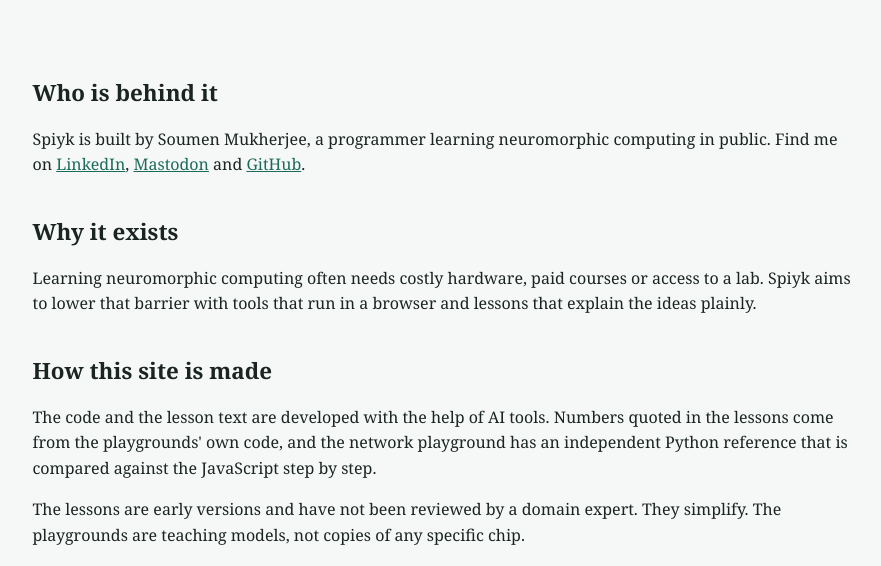
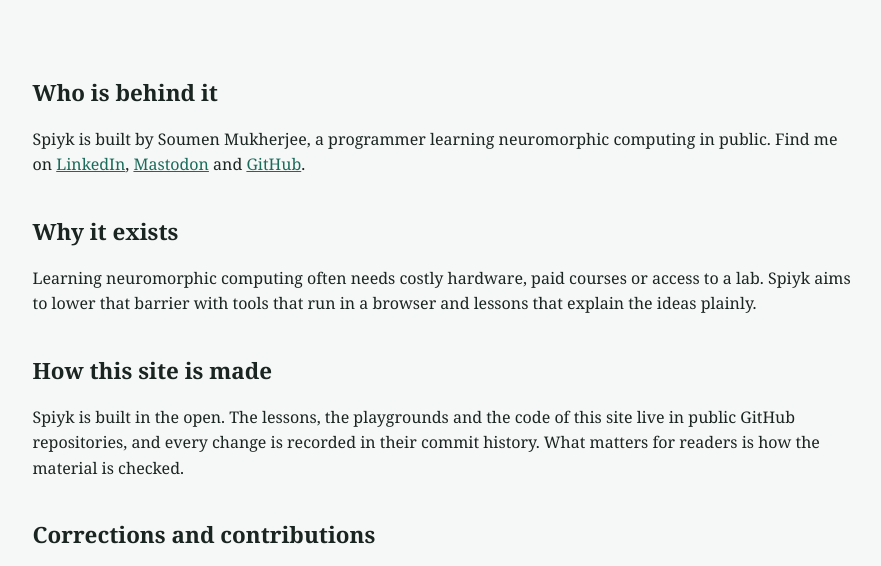
Before and after one commit to Spiyk/spiyk.github.io, a plain HTML site: page about.html in a window 1280 px wide. Shown: the part 224-790 px from the top of the page, without its empty margins (186-1067 px from the left). Drawn offline with Linux system fonts and the light colour scheme.

Commit message:
Revise site creation explanation for clarity
Updated the description of how the site is made to emphasize transparency and public access to code.

```diff
--- a/about.html
+++ b/about.html
@@ -46,8 +46,7 @@
 
 <section>
   <h2>How this site is made</h2>
-  <p>The code and the lesson text are developed with the help of AI tools. Numbers quoted in the lessons come from the playgrounds' own code, and the network playground has an independent Python reference that is compared against the JavaScript step by step.</p>
-  <p>The lessons are early versions and have not been reviewed by a domain expert. They simplify. The playgrounds are teaching models, not copies of any specific chip.</p>
+  <p>Spiyk is built in the open. The lessons, the playgrounds and the code of this site live in public GitHub repositories, and every change is recorded in their commit history. What matters for readers is how the material is checked.</p>
 </section>
 
 <section>
```
